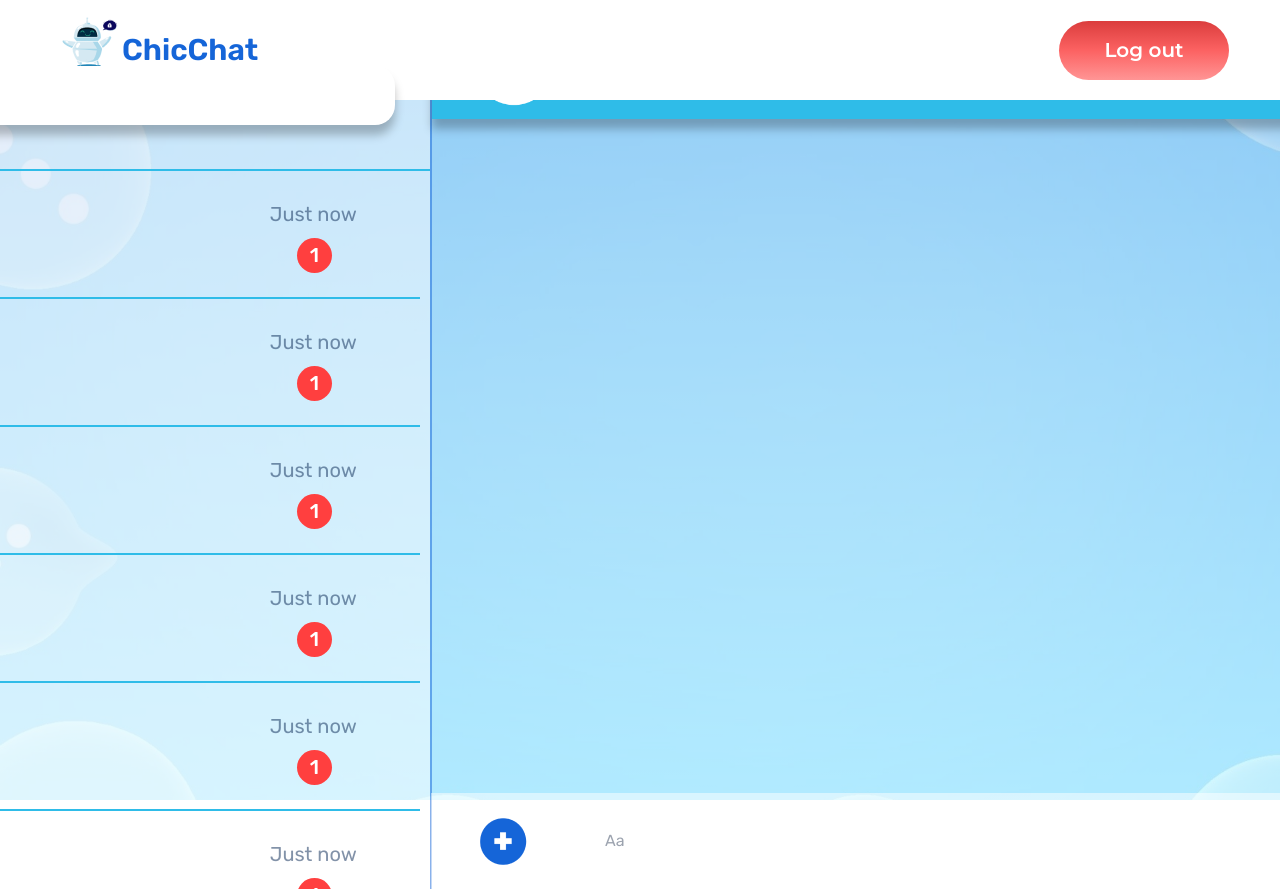
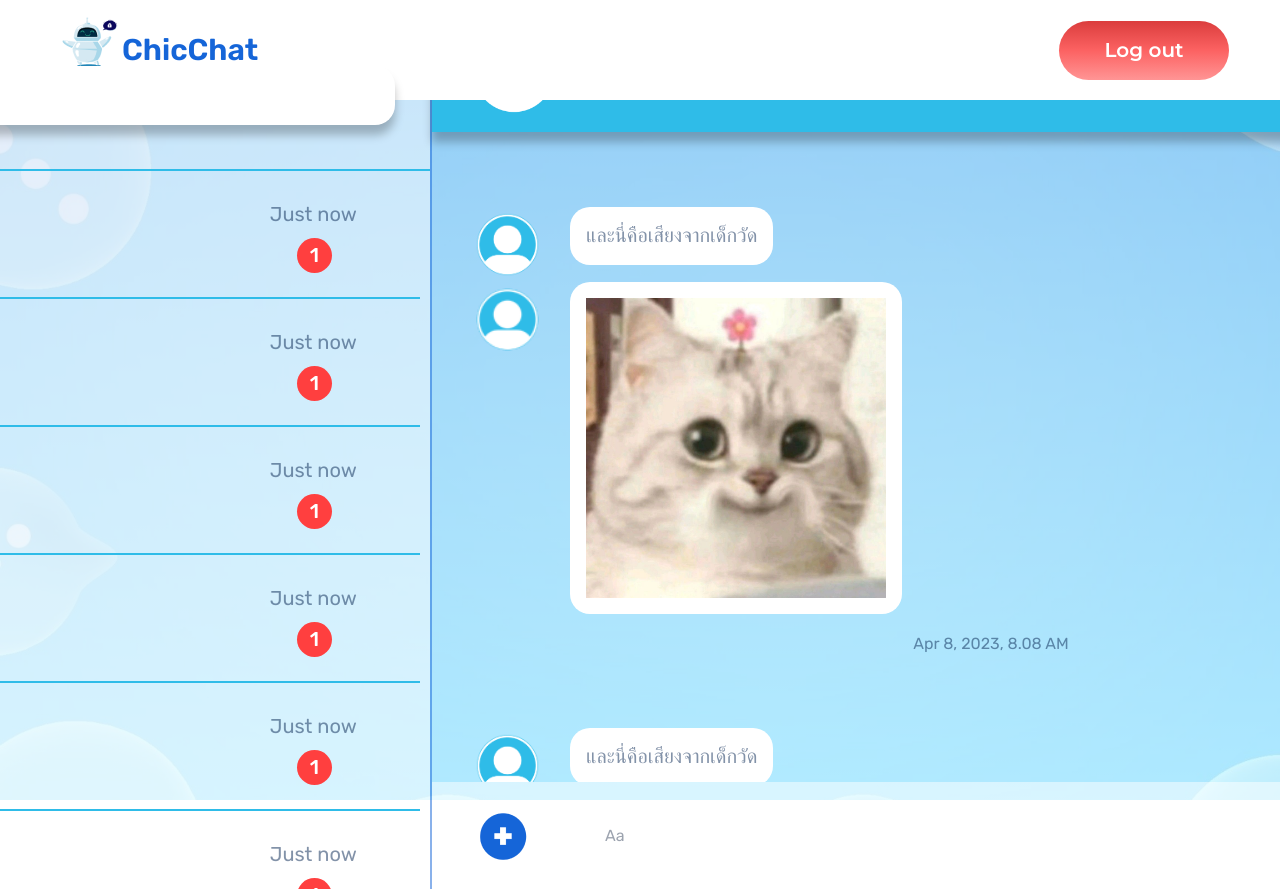
Before and after one commit to FairyFay404/Chic-Chat, a React (Vite) app in the folder client/: page /chat in a window 1280 px wide. Shown: the top 889 px of the page. Built offline with nearby package versions, Linux system fonts and the light colour scheme.

Commit message:
uadate Chat page from Fay eiei

```diff
--- a/client/src/components/Chat.jsx
+++ b/client/src/components/Chat.jsx
@@ -1,6 +1,7 @@
 import React, { useState } from 'react'
 import Navbar from './Navbar'
 import Inbox from './subcomponents/Inbox'
+import Message from './Message'
 
 export default function Chat() {
     const [error, setError] = useState(false)
@@ -18,6 +19,8 @@ export default function Chat() {
                     <Navbar />
                     <div className="h-full">
                         <div className="flex flex-row h-full justify-center items-center pt-[100px]">{/*  */}
+
+                            {/*Left side "Friend"*/}
                             <div className="w-[700px] h-[877px] rounded-l-[50px] bg-white/50">
                                 <div className="flex flex-col items-center bg-white bg-opacity-50 rounded-l-[40px]">
                                     <div className="w-full h-[159px] border-b-2 border-b-[#2FBCE8] flex flex-row justify-center items-center">
@@ -47,143 +50,48 @@ export default function Chat() {
                                 </div>
                             </div>
 
+                            {/*Right side "Chat"*/}
                             <div className="w-[1120px] h-[877px] rounded-r-[50px]
                                 bg-white/50 border-l-2  border-l-[#1565D880]
-                                flex flex-col justify-center items-center
-                            ">
+                                flex flex-col justify-center items-center ">
+
+                                {/*Navbar UserName*/}
                                 <div className="w-[1118px] h-[120px] bg-[#2FBCE8] ] flex justify-between items-center rounded-tr-[50px] shadow_1 t-[11px]">
                                     <div className="flex items-center">
                                         <img className='ms-[32px] w-[100px] h-[100px]' src="/MyProfile.png" alt="" />
                                         <h1 className=' text-[32px] ms-[20px] font-medium text-[#000000]'>Username</h1>
                                     </div>
                                 </div>
-                                <div className=" w-[1120px] h-[756px]">
+
+                                {/*Message*/}
+                                <div className=" w-[1118px] h-[650px] overflow-y-scroll">
+                                <Message/>
+                                <Message/>
+                                <Message/>
+                                <Message/>
+                                <Message/>
+                                <Message/>
                                 </div>
 
-                                <div className=" w-[1120px] h-[107px] bg-white bg-opacity-50 rounded-br-[40px] flex flex-row justify-center items-center">
+                                {/*Text input*/}
+                                <div className=" w-[1118px] h-[107px] bg-white bg-opacity-50 rounded-br-[40px] flex flex-row justify-center items-center">
                                     <div className="">
-                                        <form>
+                                        <dev>
                                             <label class="relative flex flex-row justify-center items-center ">
-                                                <img src="/add icon.png" className=' w-[61px] h-[61px]' />
+                                                <button><img src="/add icon.png" className=' w-[61px] h-[61px]' /></button>
                                                 <input type="text" className="w-[880px] h-[59px] ms-[20px] pl-[50px] rounded-[20px]
-                                    text-[#072653] font-Rubik font-normal border-[0px] focus:border-[3px] focus:border-[#178AAE] focus:outline-0
-                                    " placeholder="Aa" onChange={e => setMesaage(e.target.value)} />
-                                                <img src="/send icon.png" className='w-[53px] h-[53px] ms-[20px]' />
+                                                text-[#072653] font-Rubik font-normal border-[0px] focus:border-[3px] focus:border-[#178AAE] focus:outline-0
+                                                " placeholder="Aa" onChange={e => setMesaage(e.target.value)} />
+                                                <button><img src="/send icon.png" className='w-[53px] h-[53px] ms-[20px]' /></button>
                                             </label>
-                                        </form>
+                                        </dev>
                                     </div>
                                 </div>
+
                             </div>
                         </div>
                     </div>
 
-
-
-
-
-
-                    {/* <div className="flex flex-row justify-center items-center">
-                        <div className="w-[697px] h-[877px] rounded-l-[50px] bg-white/50 ">
-                            <div className="flex flex-col items-center bg-white bg-opacity-50 rounded-l-[40px]">
-
-
-                                <div className="w-[698px] h-[159px] border-b-2 border-b-[#2FBCE8] flex flex-row justify-center items-center">
-                                    <form>
-                                        <label class="relative block">
-                                            <span class="absolute inset-y-9 left-0 flex items-center pl-3">
-                                                <img src="/search-icon.png" className='pe-[14px] w-[55px] h-[39px] ms-[5px]' />
-                                            </span>
-                                            <input type="text" className="w-[629px] h-[59px] pl-[70px] rounded-[20px] shadow_1 mt-[11px]
-                                    text-[#072653] font-Rubik font-normal border-[0px] focus:border-[3px] focus:border-[#178AAE] focus:outline-0
-                                    " placeholder="Search by username" onChange={e => setUsername(e.target.value)} />
-                                        </label>
-                                    </form>
-                                </div>
-
-                                <div className="w-[698px] h-[718px] ">
-                                    <button className="w-[700px] h-[128px] flex justify-between items-center border-b-2 border-b-[#2FBCE8] hover:bg-[#2FBCE8] hover:bg-opacity-40 auto-rows-auto">
-                                        <div className="flex flex-row items-center">
-                                            <img src="/Profile.png" className='ms-[38px] me-[25px] w-[107px] h-[107px]' />
-                                            <div className=" flex justify-between items-center">
-                                                <span className='text-[32px] font-medium'>Aom</span>
-                                                <p className='text-[20px] ms-[300px] font-Montserrat font-normal text-[#696F79]'>Just now</p>
-
-                                            </div>
-
-
-                                        </div>
-                                    </button>
-                                    <button className="w-[700px] h-[128px] flex justify-between items-center border-b-2 border-b-[#2FBCE8] hover:bg-[#2FBCE8] hover:bg-opacity-40">
-                                        <div className="flex flex-row justify-center items-center">
-                                            <img src="/Profile.png" className='ms-[38px] me-[25px] w-[107px] h-[107px]' />
-                                            <h1 className='text-[32px] font-medium'>Party</h1>
-                                            <label className='w-[35px] h-[35px] rounded-[50px] bg-[#FF3F3F] flex justify-center items-center text-[20px] text-white font-medium ms-[25px]' >1</label>
-                                            <h2 className='text-[20px] ms-[220px] font-Montserrat font-normal text-[#696F79]'>Just now</h2>
-                                        </div>
-
-                                    </button>
-                                    <button className="w-[700px] h-[128px] flex justify-between items-center border-b-2 border-b-[#2FBCE8] hover:bg-[#2FBCE8] hover:bg-opacity-40">
-                                        <div className="flex flex-row justify-center items-center">
-                                            <img src="/Profile.png" className='ms-[38px] me-[25px] w-[107px] h-[107px]' />
-                                            <h1 className='text-[32px] font-medium'>Meaw</h1>
-                                        </div>
-
-                                    </button>
-                                    <button className="w-[700px] h-[128px] flex justify-between items-center border-b-2 border-b-[#2FBCE8] hover:bg-[#2FBCE8] hover:bg-opacity-40">
-                                        <div className="flex flex-row justify-center items-center">
-                                            <img src="/Profile.png" className='ms-[38px] me-[25px] w-[107px] h-[107px]' />
-                                            <h1 className='text-[32px] font-medium'>EEEEEarn</h1>
-                                            <label className='w-[35px] h-[35px] rounded-[50px] bg-[#FF3F3F] flex justify-center items-center text-[20px] text-white font-medium ms-[25px]'>2</label>
-                                        </div>
-
-                                    </button>
-                                    <button className="w-[700px] h-[128px] flex justify-between items-center border-b-2 border-b-[#2FBCE8] hover:bg-[#2FBCE8] hover:bg-opacity-40">
-                                        <div className="flex flex-row justify-center items-center">
-                                            <img src="/Profile.png" className='ms-[38px] me-[25px] w-[107px] h-[107px]' />
-                                            <h1 className='text-[32px] font-medium'>Fay</h1>
-                                        </div>
-
-                                    </button>
-                                </div>
-
-                            </div>
-
-
-
-                        </div>
-                        <div className="w-[1120px] h-[877px] rounded-r-[50px]
-                        bg-white/50 border-l-2  border-l-[#1565D880]
-                        flex flex-col justify-center items-center
-                        ">
-
-
-                            <div className="w-[1118px] h-[120px] bg-[#2FBCE8] ] flex justify-between items-center rounded-tr-[50px] shadow_1 t-[11px]">
-                                <div className="flex items-center ">
-                                    <img className='ms-[32px] w-[100px] h-[100px]' src="/MyProfile.png" alt="" />
-                                    <h1 className=' text-[32px] ms-[20px] font-medium text-[#000000]'>Username</h1>
-                                </div>
-                            </div>
-
-                            <div className=" w-[1120px] h-[756px]">
-
-                            </div>
-
-                            <div className=" w-[1120px] h-[107px] bg-white bg-opacity-50 rounded-br-[40px] flex flex-row justify-center items-center">
-                                <div className="">
-                                    <form>
-                                        <label class="relative block flex flex-row justify-center items-center ">
-                                            <img src="/add icon.png" className=' w-[61px] h-[61px]' />
-                                            <input type="text" className="w-[880px] h-[59px] ms-[20px] pl-[50px] rounded-[20px]
-                                    text-[#072653] font-Rubik font-normal border-[0px] focus:border-[3px] focus:border-[#178AAE] focus:outline-0
-                                    " placeholder="Aa" onChange={e => setUsername(e.target.value)} />
-                                            <img src="/send icon.png" className='w-[53px] h-[53px] ms-[20px]' />
-                                        </label>
-                                    </form>
-                                </div>
-                            </div>
-
-                        </div>
-                    </div> */}
                 </div>
             </div>
         </>
--- /dev/null
+++ b/client/src/components/Message.jsx
@@ -0,0 +1,61 @@
+import React, { useState } from 'react'
+
+export default function Message () {
+    return(
+        <>
+
+        {/*Message from my account*/}
+        <div dir="rtl">
+            <div className="flex justify-between items-center auto-rows-auto">
+                <div className="flex">
+                <img src="/MyProfile.png" className='ms-[38px] me-[25px] w-[75px] h-[75px]' />
+                    <div className="flex flex-col items-start gap-[5px]">
+                        <div className=" flex items-center">
+                            <div className='p-4 bg-white rounded-[20px]'>
+                            <span className='text-[20px] font-Rubik font-normal leading-[120%] text-[#072653] opacity-50'>โย่ว</span>
+                            </div>
+                        </div>
+                    </div>
+
+                </div>
+            </div>
+        </div>
+
+        {/*Message from friend*/}
+        <div dir="ltr">
+            <div className="flex justify-between items-center auto-rows-auto">
+                <div className="flex">
+                <img src="/MyProfile.png" className='ms-[38px] me-[25px] w-[75px] h-[75px]' />
+                    <div className="flex flex-col items-start gap-[5px]">
+                        <div className=" flex items-center">
+                            <div className='p-4 bg-white rounded-[20px]'>
+                            <span className='text-[20px] font-Rubik font-normal leading-[120%] text-[#072653] opacity-50'>และนี่คือเสียงจากเด็กวัด</span>
+                            </div>
+                        </div>
+                    </div>
+                </div>
+            </div>
+        </div>
+
+        <div dir="ltr">
+            <div className="flex justify-between items-center auto-rows-auto">
+                <div className="flex">
+                <img src="/Profile.png" className='ms-[38px] me-[25px] w-[75px] h-[75px]'/>
+                    <div className="flex flex-col items-start gap-[5px]">
+                        <div className=" flex justify-between items-center">
+                            <div className='p-4 bg-white rounded-[20px]'>
+                            <img className='w-[300px] h-[300px]' src="/Cat.jpg" alt="" />
+                            </div>
+                        </div>
+                    </div>
+                </div>
+            </div>
+        </div>
+
+        <div className="flex flex-row justify-center items-center mt-5">
+            <div className="text-[16px] font-Rubik font-normal leading-[120%] text-[#072653] opacity-50">Apr 8, 2023, 8.08 AM</div>
+        </div>
+
+        </>
+    )
+}
```
Also changed, not shown: client/public/Cat.jpg (added).
